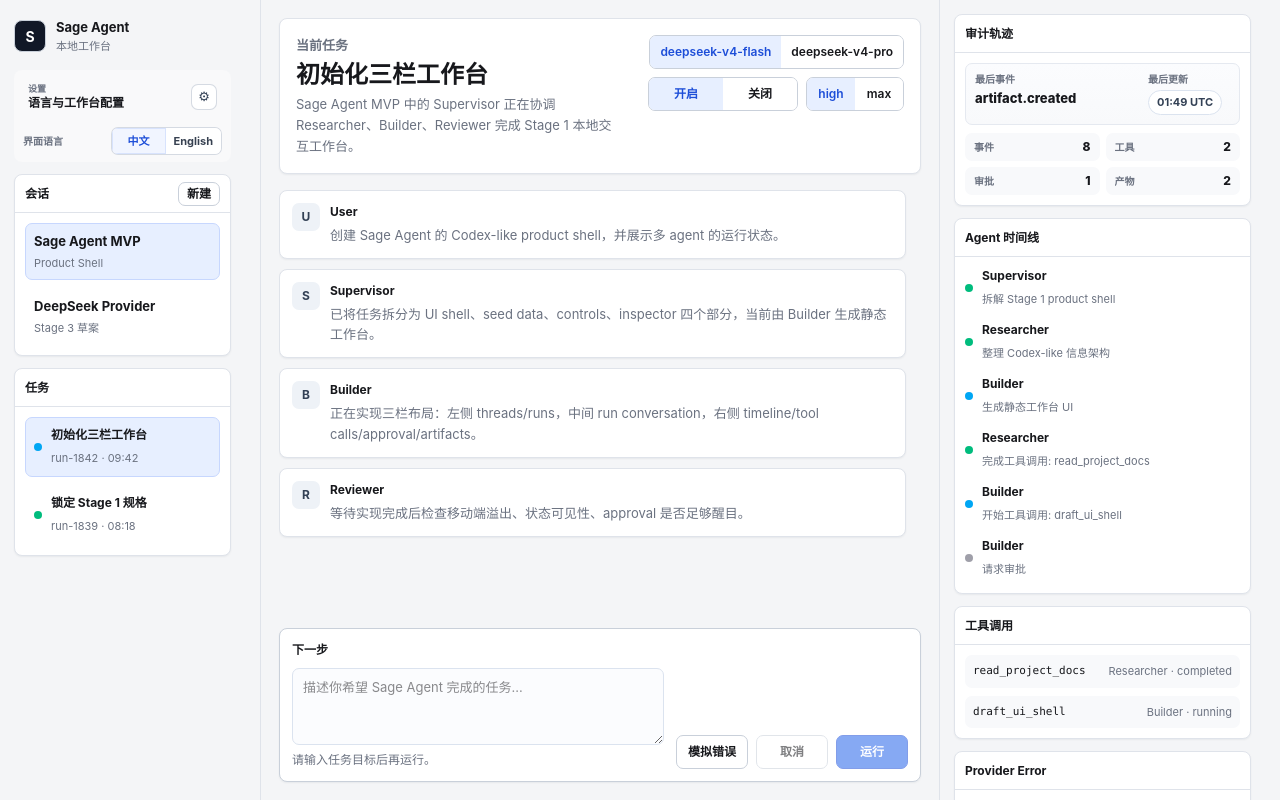
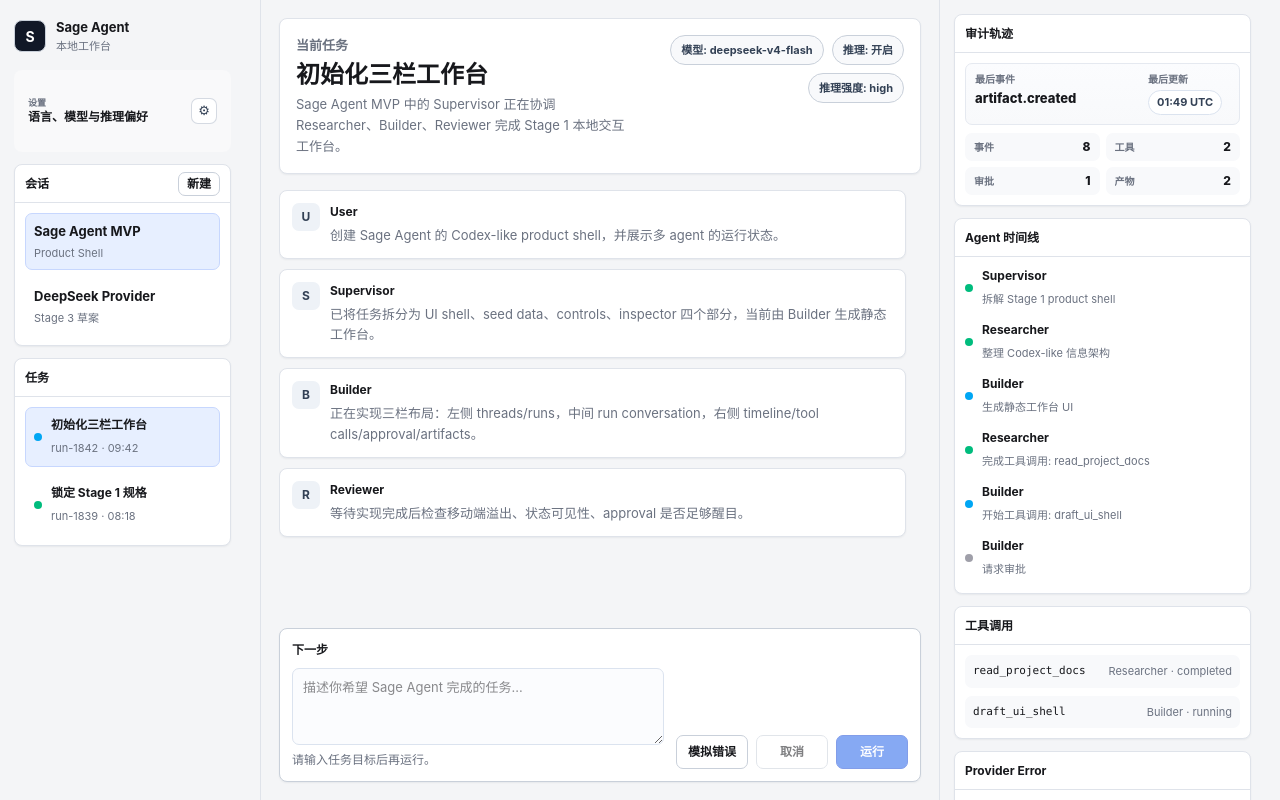
Before and after one commit to wjlGitHub2021/SageAgent, a Next.js app in the folder apps/web/: page / in a window 1280 px wide. Built offline with nearby package versions, Linux system fonts and the light colour scheme.

Commit message:
功能：持久化本地偏好设置

```diff
--- a/apps/web/src/app/globals.css
+++ b/apps/web/src/app/globals.css
@@ -476,6 +476,22 @@
   gap: 8px;
   min-width: 260px;
   max-width: 100%;
+}
+
+.config-chip {
+  display: inline-flex;
+  min-height: 30px;
+  max-width: 100%;
+  align-items: center;
+  border: 1px solid var(--border-strong);
+  border-radius: 999px;
+  background: var(--panel-muted);
+  color: #334155;
+  font-size: 11px;
+  font-weight: 720;
+  line-height: 1;
+  padding: 0 10px;
+  white-space: nowrap;
 }
 
 .select-button,
@@ -979,6 +995,13 @@
   padding: 9px;
 }
 
+.settings-control-stack {
+  display: flex;
+  min-width: 0;
+  flex-direction: column;
+  gap: 8px;
+}
+
 .settings-card-control > span {
   min-width: 0;
   overflow: hidden;
@@ -1180,7 +1203,19 @@
     flex-direction: column;
   }
 
-  .settings-card-control .language-switch {
+  .settings-card-control .language-switch,
+  .settings-card-control .model-selector {
+    display: grid;
+    width: 100%;
+    grid-template-columns: repeat(2, minmax(0, 1fr));
+  }
+
+  .settings-card-control .model-selector button {
+    max-width: none;
+  }
+
+  .settings-card-control .thinking-toggle,
+  .settings-card-control .reasoning-selector {
     display: grid;
     width: 100%;
     grid-template-columns: repeat(2, minmax(0, 1fr));
--- a/apps/web/src/app/page.tsx
+++ b/apps/web/src/app/page.tsx
@@ -1,20 +1,26 @@
 "use client";
 
-import { useRef, useState } from "react";
+import { useEffect, useRef, useState } from "react";
 import type {
   AgentRole,
   Approval,
   ApprovalStatus,
   Artifact,
-  DeepSeekModel,
   Run,
   RunEvent,
   Thread,
   ToolCall,
 } from "@sage/shared";
-import { DEEPSEEK_MODELS } from "@sage/shared";
-
-type Locale = "zh" | "en";
+import {
+  ALLOWED_MODELS,
+  ALLOWED_REASONING_EFFORTS,
+  DEFAULT_PREFERENCES,
+  type Locale,
+  type Preferences,
+  type ReasoningEffort,
+  readStoredPreferences,
+  writeStoredPreferences,
+} from "@/lib/preferences";
 
 type Message = {
   role: string;
@@ -58,9 +64,9 @@
   title: string;
   threadTitle: string;
   settings: {
-    model: DeepSeekModel;
+    model: Preferences["model"];
     thinkingEnabled: boolean;
-    reasoningEffort: "high" | "max";
+    reasoningEffort: ReasoningEffort;
   };
 };
 
@@ -72,16 +78,18 @@
     closeSettings: "关闭设置",
     settingsTitle: "设置",
     settingsSubtitle: "管理本地工作台的显示、Provider、工作区和安全边界。",
-    settingsEntryDetail: "语言与工作台配置",
+    settingsEntryDetail: "语言、模型与推理偏好",
     generalSettings: "通用",
     providerSettings: "Provider / DeepSeek",
     workspaceSettings: "工作区",
     safetySettings: "安全边界",
     currentConfiguration: "当前配置",
     displayLanguage: "显示语言",
-    generalSettingsDetail: "当前只提供界面语言切换；不会写入 localStorage。",
+    defaultModel: "默认模型",
+    thinkingEnabledSetting: "Thinking 开关",
+    generalSettingsDetail: "界面语言会作为非敏感偏好保存在本地浏览器。",
     providerSettingsDetail:
-      "一期 Provider 固定为 DeepSeek，API key 保存和连接测试后续接入。",
+      "模型、thinking 和推理强度会作为非敏感偏好持久化；API key 和连接测试后续接入。",
     workspaceSettingsDetail:
       "当前工作区以本地单用户模式运行，不在本任务接入 router 或数据库。",
     safetySettingsDetail:
@@ -180,17 +188,19 @@
     settingsTitle: "Settings",
     settingsSubtitle:
       "Manage local workbench display, provider, workspace, and safety boundaries.",
-    settingsEntryDetail: "Language and workbench configuration",
+    settingsEntryDetail: "Language, model, and reasoning preferences",
     generalSettings: "General",
     providerSettings: "Provider / DeepSeek",
     workspaceSettings: "Workspace",
     safetySettings: "Safety",
     currentConfiguration: "Current configuration",
     displayLanguage: "Display language",
+    defaultModel: "Default model",
+    thinkingEnabledSetting: "Thinking enabled",
     generalSettingsDetail:
-      "Only interface language is available now; localStorage is not used.",
+      "Interface language is stored locally as a non-sensitive preference.",
     providerSettingsDetail:
-      "The MVP uses DeepSeek as the fixed provider. API key storage and connection tests come later.",
+      "Model, thinking, and reasoning effort are persisted as non-sensitive preferences. API key storage and connection tests come later.",
     workspaceSettingsDetail:
       "The workspace runs in local single-user mode. This task does not add routing or a database.",
     safetySettingsDetail:
@@ -754,15 +764,18 @@
 }
 
 export default function Home() {
-  const [locale, setLocale] = useState<Locale>("zh");
+  const [preferences, setPreferences] = useState<Preferences>(DEFAULT_PREFERENCES);
+  const [hasLoadedStoredPreferences, setHasLoadedStoredPreferences] =
+    useState(false);
+  const locale = preferences.locale;
+  const model = preferences.model;
+  const thinkingEnabled = preferences.thinkingEnabled;
+  const reasoningEffort = preferences.reasoningEffort;
   const t = copy[locale];
   const [threadItems, setThreadItems] = useState(initialThreads);
   const [activeThreadId, setActiveThreadId] = useState(initialThreads[0].id);
   const [runItems, setRunItems] = useState(initialRuns);
   const [activeRunId, setActiveRunId] = useState(initialRuns[0].id);
-  const [model, setModel] = useState<DeepSeekModel>("deepseek-v4-flash");
-  const [thinkingEnabled, setThinkingEnabled] = useState(true);
-  const [reasoningEffort, setReasoningEffort] = useState<"high" | "max">("high");
   const [composerInput, setComposerInput] = useState("");
   const [composerError, setComposerError] = useState<string | null>(null);
   const [isSettingsOpen, setIsSettingsOpen] = useState(false);
@@ -773,6 +786,26 @@
     "idle" | "cancelled"
   >("idle");
   const runRequestRef = useRef<AbortController | null>(null);
+
+  useEffect(() => {
+    queueMicrotask(() => {
+      setPreferences(readStoredPreferences(window.localStorage));
+      setHasLoadedStoredPreferences(true);
+    });
+  }, []);
+
+  useEffect(() => {
+    if (hasLoadedStoredPreferences) {
+      writeStoredPreferences(window.localStorage, preferences);
+    }
+  }, [hasLoadedStoredPreferences, preferences]);
+
+  function updatePreferences(nextPreferences: Partial<Preferences>) {
+    setPreferences((current) => ({
+      ...current,
+      ...nextPreferences,
+    }));
+  }
 
   const activeThread = threadItems.find((thread) => thread.id === activeThreadId);
   const activeRun = runItems.find((run) => run.id === activeRunId);
@@ -1002,29 +1035,6 @@
               </span>
               <span className="sr-only">{t.openSettings}</span>
             </button>
-            <div className="settings-language">
-              <span className="sr-only">{t.language}</span>
-              <span className="settings-language-label">{t.language}</span>
-              <div
-                className="segmented language-switch"
-                aria-label={t.language}
-              >
-                <button
-                  aria-pressed={locale === "zh"}
-                  className={locale === "zh" ? "selected" : ""}
-                  onClick={() => setLocale("zh")}
-                >
-                  中文
-                </button>
-                <button
-                  aria-pressed={locale === "en"}
-                  className={locale === "en" ? "selected" : ""}
-                  onClick={() => setLocale("en")}
-                >
-                  English
-                </button>
-              </div>
-            </div>
           </section>
 
           <Panel
@@ -1083,62 +1093,15 @@
             </div>
 
             <div className="model-controls" aria-label={t.modelSettings}>
-              <div
-                className="segmented model-selector"
-                role="group"
-                aria-label={t.model}
-              >
-                {DEEPSEEK_MODELS.map((modelOption) => (
-                  <button
-                    aria-pressed={model === modelOption}
-                    className={model === modelOption ? "selected" : ""}
-                    key={modelOption}
-                    onClick={() => setModel(modelOption)}
-                  >
-                    {modelOption}
-                  </button>
-                ))}
-              </div>
-              <div
-                className="segmented thinking-toggle"
-                role="group"
-                aria-label={t.thinking}
-              >
-                <button
-                  aria-pressed={thinkingEnabled}
-                  className={thinkingEnabled ? "selected" : ""}
-                  onClick={() => setThinkingEnabled(true)}
-                >
-                  {t.enabled}
-                </button>
-                <button
-                  aria-pressed={!thinkingEnabled}
-                  className={thinkingEnabled ? "" : "selected"}
-                  onClick={() => setThinkingEnabled(false)}
-                >
-                  {t.disabled}
-                </button>
-              </div>
-              <div
-                className="segmented reasoning-selector"
-                role="group"
-                aria-label={t.reasoningEffort}
-              >
-                <button
-                  aria-pressed={reasoningEffort === "high"}
-                  className={reasoningEffort === "high" ? "selected" : ""}
-                  onClick={() => setReasoningEffort("high")}
-                >
-                  high
-                </button>
-                <button
-                  aria-pressed={reasoningEffort === "max"}
-                  className={reasoningEffort === "max" ? "selected" : ""}
-                  onClick={() => setReasoningEffort("max")}
-                >
-                  max
-                </button>
-              </div>
+              <span className="config-chip">
+                {t.model}: {model}
+              </span>
+              <span className="config-chip">
+                {t.thinking}: {thinkingEnabled ? t.enabled : t.disabled}
+              </span>
+              <span className="config-chip">
+                {t.reasoningEffort}: {reasoningEffort}
+              </span>
             </div>
           </header>
 
@@ -1394,14 +1357,14 @@
                     <button
                       aria-pressed={locale === "zh"}
                       className={locale === "zh" ? "selected" : ""}
-                      onClick={() => setLocale("zh")}
+                      onClick={() => updatePreferences({ locale: "zh" })}
                     >
                       中文
                     </button>
                     <button
                       aria-pressed={locale === "en"}
                       className={locale === "en" ? "selected" : ""}
-                      onClick={() => setLocale("en")}
+                      onClick={() => updatePreferences({ locale: "en" })}
                     >
                       English
                     </button>
@@ -1414,20 +1377,62 @@
                   <p>{t.providerSettings}</p>
                   <small>{t.providerSettingsDetail}</small>
                 </div>
-                <dl className="settings-summary">
-                  <div>
-                    <dt>{t.model}</dt>
-                    <dd>{model}</dd>
+                <div className="settings-control-stack">
+                  <div className="settings-card-control">
+                    <span>{t.defaultModel}</span>
+                    <div className="segmented model-selector" aria-label={t.model}>
+                      {ALLOWED_MODELS.map((modelOption) => (
+                        <button
+                          aria-pressed={model === modelOption}
+                          className={model === modelOption ? "selected" : ""}
+                          key={modelOption}
+                          onClick={() => updatePreferences({ model: modelOption })}
+                        >
+                          {modelOption}
+                        </button>
+                      ))}
+                    </div>
                   </div>
-                  <div>
-                    <dt>{t.thinking}</dt>
-                    <dd>{thinkingEnabled ? t.enabled : t.disabled}</dd>
+                  <div className="settings-card-control">
+                    <span>{t.thinkingEnabledSetting}</span>
+                    <div className="segmented thinking-toggle" aria-label={t.thinking}>
+                      <button
+                        aria-pressed={thinkingEnabled}
+                        className={thinkingEnabled ? "selected" : ""}
+                        onClick={() => updatePreferences({ thinkingEnabled: true })}
+                      >
+                        {t.enabled}
+                      </button>
+                      <button
+                        aria-pressed={!thinkingEnabled}
+                        className={thinkingEnabled ? "" : "selected"}
+                        onClick={() => updatePreferences({ thinkingEnabled: false })}
+                      >
+                        {t.disabled}
+                      </button>
+                    </div>
                   </div>
-                  <div>
-                    <dt>{t.reasoningEffort}</dt>
-                    <dd>{reasoningEffort}</dd>
+                  <div className="settings-card-control">
+                    <span>{t.reasoningEffort}</span>
+                    <div
+                      className="segmented reasoning-selector"
+                      aria-label={t.reasoningEffort}
+                    >
+                      {ALLOWED_REASONING_EFFORTS.map((effortOption) => (
+                        <button
+                          aria-pressed={reasoningEffort === effortOption}
+                          className={reasoningEffort === effortOption ? "selected" : ""}
+                          key={effortOption}
+                          onClick={() =>
+                            updatePreferences({ reasoningEffort: effortOption })
+                          }
+                        >
+                          {effortOption}
+                        </button>
+                      ))}
+                    </div>
                   </div>
-                </dl>
+                </div>
               </article>
 
               <article className="settings-card">
--- /dev/null
+++ b/apps/web/src/lib/preferences.ts
@@ -0,0 +1,118 @@
+import type { DeepSeekModel } from "@sage/shared";
+
+export type Locale = "zh" | "en";
+export type ReasoningEffort = "high" | "max";
+
+export type Preferences = {
+  readonly locale: Locale;
+  readonly model: DeepSeekModel;
+  readonly thinkingEnabled: boolean;
+  readonly reasoningEffort: ReasoningEffort;
+};
+
+export type PreferenceStorage = {
+  readonly getItem: (key: string) => string | null;
+  readonly setItem: (key: string, value: string) => void;
+};
+
+export const PREFERENCES_STORAGE_KEY = "sage.preferences.v1";
+
+export const DEFAULT_PREFERENCES: Preferences = {
+  locale: "zh",
+  model: "deepseek-v4-flash",
+  thinkingEnabled: true,
+  reasoningEffort: "high",
+};
+
+export const ALLOWED_MODELS = [
+  "deepseek-v4-flash",
+  "deepseek-v4-pro",
+] as const satisfies readonly DeepSeekModel[];
+
+export const ALLOWED_REASONING_EFFORTS = ["high", "max"] as const;
+
+const ALLOWED_LOCALES = ["zh", "en"] as const;
+const PREFERENCE_SCHEMA_KEYS = [
+  "locale",
+  "model",
+  "thinkingEnabled",
+  "reasoningEffort",
+] as const;
+
+export function parseStoredPreferences(value: string | null): Preferences {
+  if (!value) return DEFAULT_PREFERENCES;
+
+  try {
+    const parsed: unknown = JSON.parse(value);
+    if (!isPlainRecord(parsed)) return DEFAULT_PREFERENCES;
+    const parsedKeys = Object.keys(parsed);
+
+    if (
+      parsedKeys.length !== PREFERENCE_SCHEMA_KEYS.length ||
+      !parsedKeys.every((key) =>
+        PREFERENCE_SCHEMA_KEYS.includes(
+          key as (typeof PREFERENCE_SCHEMA_KEYS)[number],
+        ),
+      ) ||
+      !isAllowedValue(parsed.locale, ALLOWED_LOCALES) ||
+      !isAllowedValue(parsed.model, ALLOWED_MODELS) ||
+      typeof parsed.thinkingEnabled !== "boolean" ||
+      !isAllowedValue(parsed.reasoningEffort, ALLOWED_REASONING_EFFORTS)
+    ) {
+      return DEFAULT_PREFERENCES;
+    }
+
+    return {
+      locale: parsed.locale,
+      model: parsed.model,
+      thinkingEnabled: parsed.thinkingEnabled,
+      reasoningEffort: parsed.reasoningEffort,
+    };
+  } catch {
+    return DEFAULT_PREFERENCES;
+  }
+}
+
+export function readStoredPreferences(
+  storage: PreferenceStorage | null | undefined,
+): Preferences {
+  if (!storage) return DEFAULT_PREFERENCES;
+
+  try {
+    return parseStoredPreferences(storage.getItem(PREFERENCES_STORAGE_KEY));
+  } catch {
+    return DEFAULT_PREFERENCES;
+  }
+}
+
+export function serializePreferences(preferences: Preferences): string {
+  return JSON.stringify({
+    locale: preferences.locale,
+    model: preferences.model,
+    thinkingEnabled: preferences.thinkingEnabled,
+    reasoningEffort: preferences.reasoningEffort,
+  });
+}
+
+export function writeStoredPreferences(
+  storage: PreferenceStorage | null | undefined,
+  preferences: Preferences,
+): void {
+  if (!storage) return;
+
+  try {
+    storage.setItem(PREFERENCES_STORAGE_KEY, serializePreferences(preferences));
+  } catch {
+  }
+}
+
+function isAllowedValue<T extends readonly string[]>(
+  value: unknown,
+  allowed: T,
+): value is T[number] {
+  return typeof value === "string" && allowed.includes(value);
+}
+
+function isPlainRecord(value: unknown): value is Record<string, unknown> {
+  return typeof value === "object" && value !== null && !Array.isArray(value);
+}
```
Also changed, not shown: 3 other files (tests, documents, lock files or other folders).
